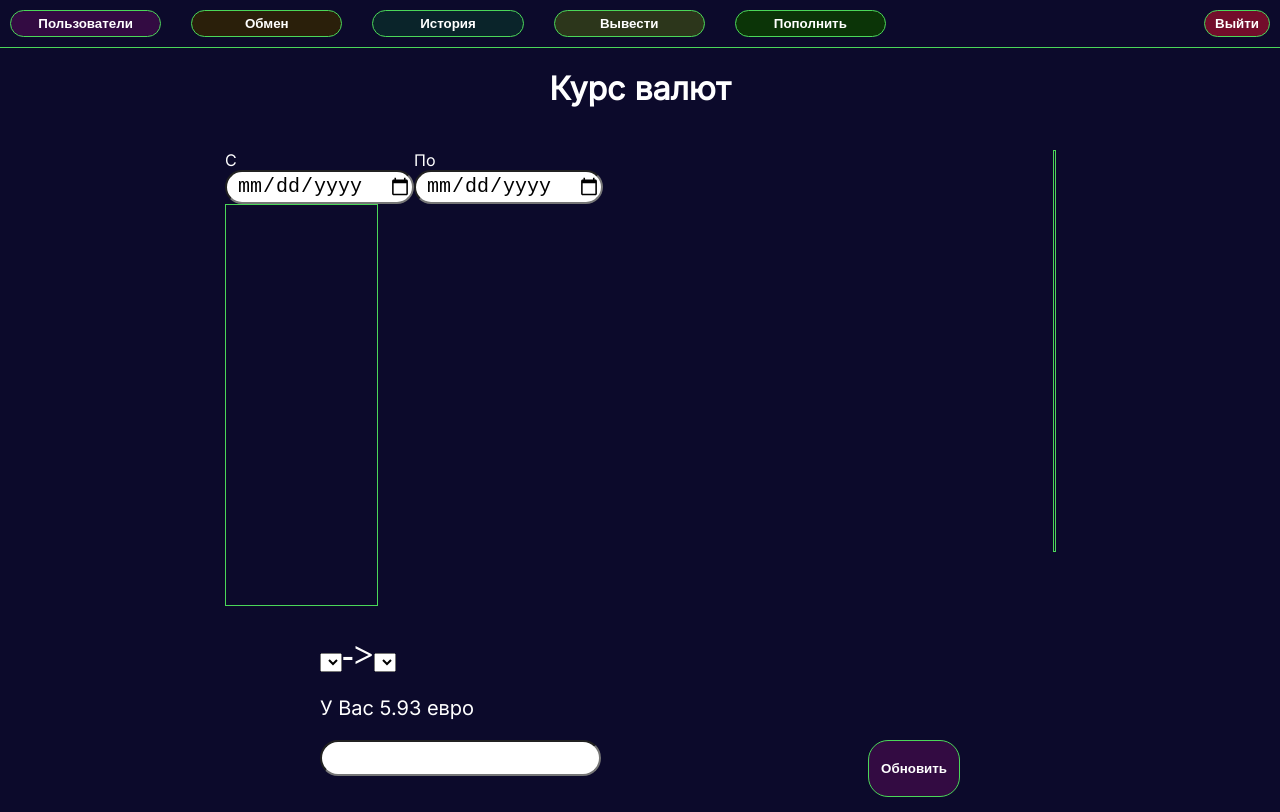
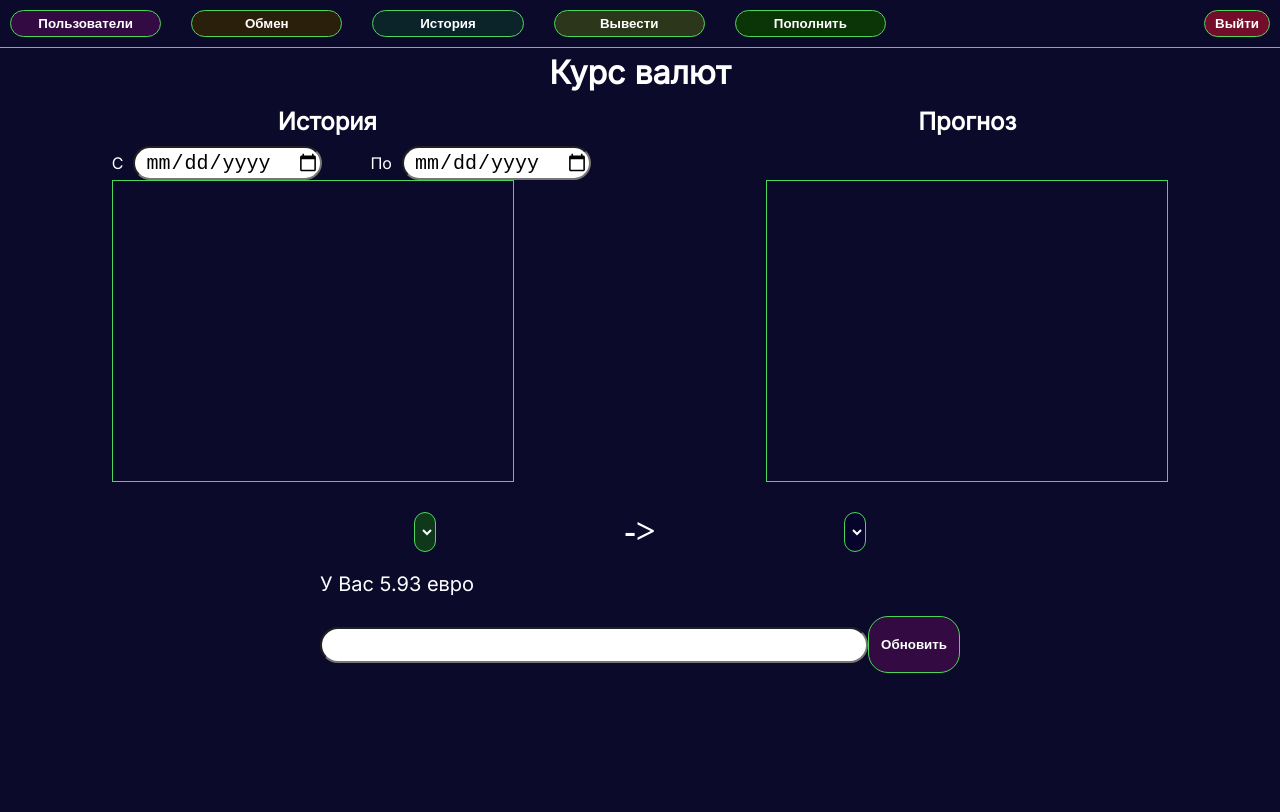
Before and after one commit to covcom-hack/flameAppFront, a React (Create React App) app: page /main in a window 1280 px wide. Built offline with nearby package versions, Linux system fonts and the light colour scheme.

Commit message:
updated MainUserPage.js

```diff
--- a/src/MainUserPage.js
+++ b/src/MainUserPage.js
@@ -10,7 +10,7 @@ const MainUserPage = (props) => {
         <h1 className={styles.title}>Курс валют</h1>
         <div className={styles.graphsWrapper}>
             <div className={styles.graphWrapper}>
-                <h2 className={styles.graphTitle}></h2>
+                <h2 className={styles.graphTitle}>История</h2>
                 <form className={styles.intervalSelector}>
                     <label>
                         <span>С </span>
@@ -24,7 +24,7 @@ const MainUserPage = (props) => {
                 <div className={styles.graphCanvas}></div>
             </div>
             <div className={styles.graphWrapper}>
-                <h2 className={styles.graphTitle}></h2>
+                <h2 className={styles.graphTitle}>Прогноз</h2>
                 <div className={styles.graphCanvas}></div>
             </div>
         </div>
@@ -36,7 +36,7 @@ const MainUserPage = (props) => {
             </div>
             <p className={styles.balance}>У Вас {amount} евро</p>
             <form className={styles.exchangeForm}>
-                <input inputMode="numeric" className={styles.amountField}/>
+                <input type="number" className={styles.amountField}/>
                 <button type="button" className={styles.exchangeButton}>Обновить</button>
             </form>
         </div>
--- a/src/MainUserPage.module.css
+++ b/src/MainUserPage.module.css
@@ -1,5 +1,6 @@
 .title{
     text-align: center;
+    margin: 5px;
 }
 
 .graphsWrapper{
@@ -8,10 +9,15 @@
     justify-content: space-around;
 }
 
-.graphWrapper{}
+.graphWrapper{
+    display: flex;
+    flex-direction: column;
+    justify-content: space-between;
+}
 
 .graphTitle{
     text-align: center;
+    margin: 10px;
 }
 
 .intervalSelector{
@@ -20,10 +26,18 @@
     justify-content: space-between;
 }
 
+.intervalSelector label{
+    display: flex;
+    flex-direction: row;
+    align-items: center;
+    gap: 10px;
+    width: 40%;
+}
+
 .graphCanvas{
     display: block;
-    width: 40%;
-    height: 400px;
+    height: 300px;
+    width: 400px;
     border: 1px solid #4BD759;
 }
 
@@ -34,7 +48,23 @@
 }
 
 .currenciesPicker{
+    display: flex;
+    flex-direction: row;
+    justify-content: space-around;
+}
+
+.currenciesPicker select{
     border-radius: 20px;
+    border: 1px solid #4BD759;
+    color: white;
+}
+
+.currenciesPicker select:first-child{
+    background-color: #0F381A;
+}
+
+.currenciesPicker select:last-child{
+    background-color: #06042a;
 }
 
 .arrow{
@@ -50,11 +80,13 @@
     display: flex;
     flex-direction: row;
     justify-content: space-between;
+    align-items: center;
 }
 
 .amountField{
     border-radius: 20px;
-    padding-left: 10px;
+    padding-left: 20px;
+    flex-grow: 2;
 }
 
 .exchangeButton{
```
